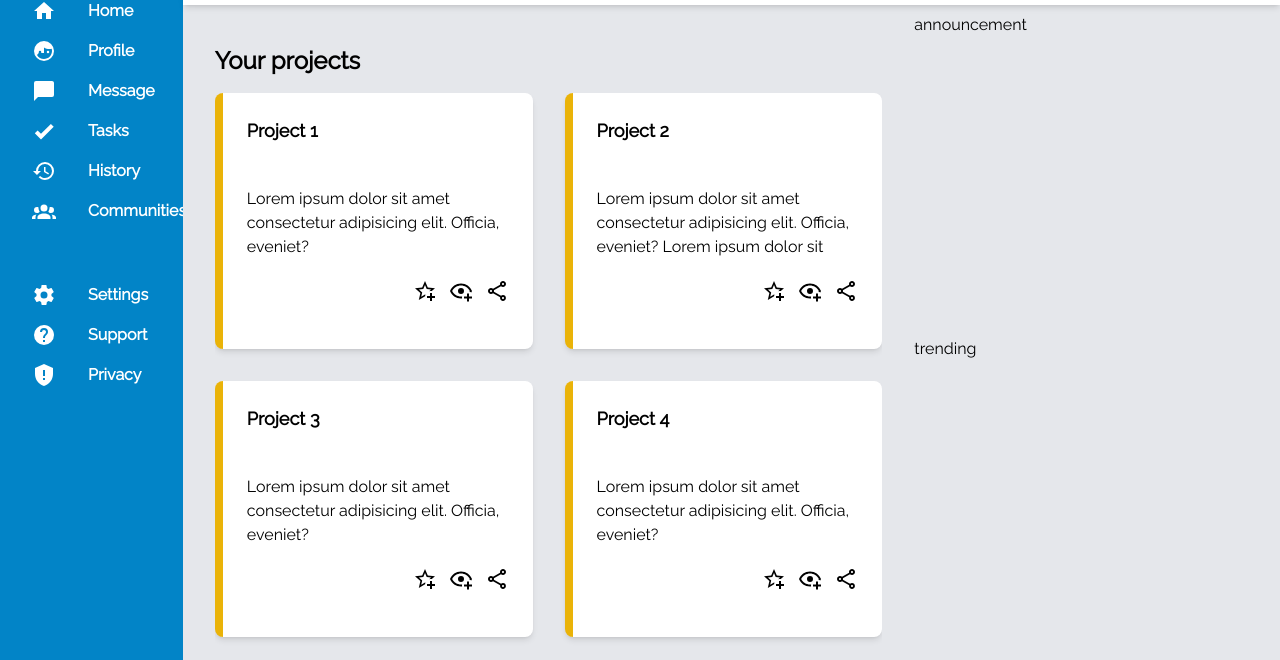
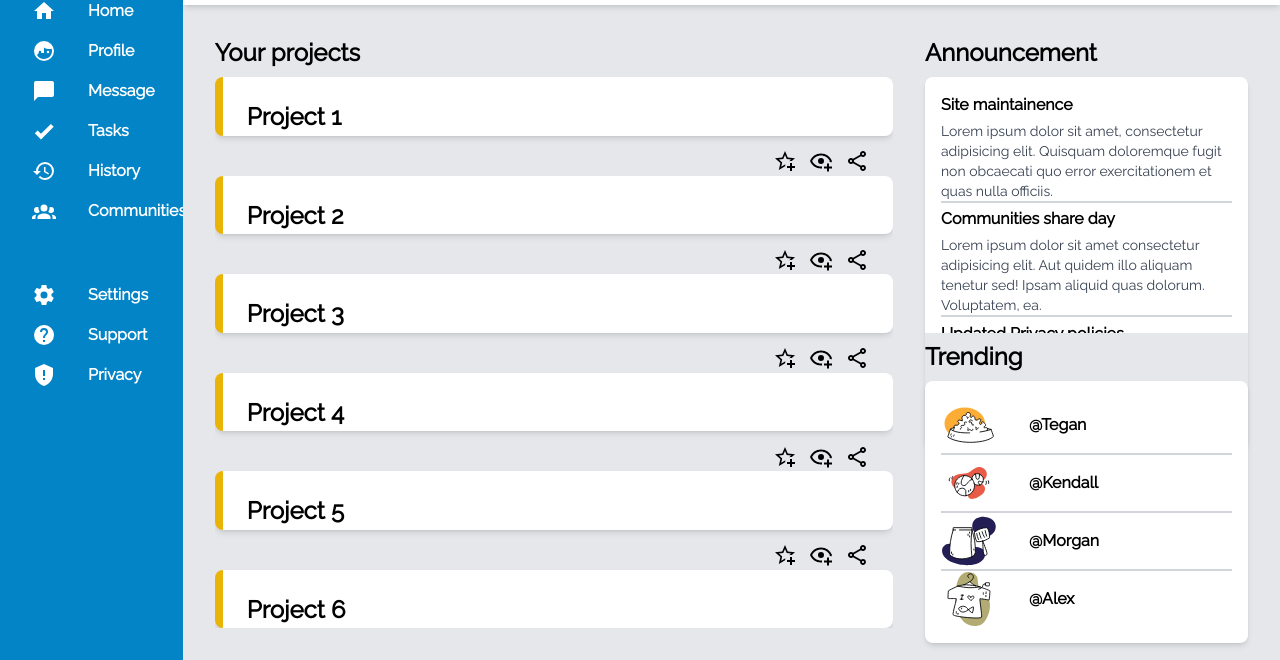
Before and after one commit to DustinDust/TOD-admin-dashboard, a website built with Vite: page index.html in a window 1280 px wide. Shown: the part 140-800 px from the top of the page. Built offline with nearby package versions, Linux system fonts and the light colour scheme.

Commit message:
Add trending, announcement layout and styles

```diff
--- a/index.html
+++ b/index.html
@@ -8,10 +8,10 @@
   </head>
   <body class="h-full w-full">
     <div
-      class="root font-whole grid-cols-layout grid-rows-layout mr-0 grid h-full w-full"
+      class="root mr-0 grid h-full w-full grid-cols-layout grid-rows-layout font-whole"
     >
       <header
-        class="grid-cols-header grid-rows-header z-10 col-span-full col-start-2 grid h-full w-full shadow-md"
+        class="z-10 col-span-full col-start-2 grid h-full w-full grid-cols-header grid-rows-header shadow-md"
       >
         <div
           class="search-bar ml-8 flex flex-row items-center gap-4 rounded-full bg-white p-2"
@@ -71,7 +71,7 @@
         </div>
       </header>
       <div
-        class="dashboard grid-rows-dashboard scrollbar-thin row-span-full grid h-full w-full grid-cols-1 items-center gap-y-8 overflow-auto bg-sky-600"
+        class="dashboard row-span-full grid h-full w-full grid-cols-1 grid-rows-dashboard items-center gap-y-8 overflow-auto bg-sky-600 scrollbar-thin"
       >
         <div class="LOGO flex items-center justify-start gap-4">
           <img
@@ -139,16 +139,15 @@
         </div>
       </div>
       <main
-        class="col-span-full col-start-2 row-span-full row-start-2 grid grid-cols-3 grid-rows-3 bg-gray-200 pt-2"
+        class="col-span-full col-start-2 row-span-full row-start-2 grid grid-cols-3 grid-rows-3 gap-8 bg-gray-200 p-8"
       >
         <section
-          class="projects col-span-2 row-span-full h-full w-full overflow-auto p-8"
+          class="projects col-span-2 row-span-full flex h-full w-full flex-col overflow-auto"
         >
-          <h3 class="mb-4 text-2xl font-extrabold">Your projects</h3>
-          <div class="project-container">
+          <h3 class="mb-2 text-2xl font-extrabold">Your projects</h3>
+          <div class="project-container flex-grow">
             <div class="project">
               <h4>Project 1</h4>
-
               <p>
                 Lorem ipsum dolor sit amet consectetur adipisicing elit.
                 Officia, eveniet?
@@ -267,8 +266,86 @@
           </div>
         </section>
         <section class="extra row-span-full grid grid-cols-1 grid-rows-2">
-          <div class="announcement h-full w-full bg-gray-200">announcement</div>
-          <div class="trending h-full w-full bg-gray-200">trending</div>
+          <div class="announcement flex h-full w-full flex-col bg-gray-200">
+            <h3 class="mb-2 text-2xl font-extrabold">Announcement</h3>
+            <div class="grow rounded-lg bg-white p-4 shadow-md">
+              <ul class="ancmnt-container">
+                <li>
+                  <div class="ancmnt-item">
+                    <h4>Site maintainence</h4>
+                    <p>
+                      Lorem ipsum dolor sit amet, consectetur adipisicing elit.
+                      Quisquam doloremque fugit non obcaecati quo error
+                      exercitationem et quas nulla officiis.
+                    </p>
+                  </div>
+                </li>
+                <li>
+                  <div class="ancmnt-item">
+                    <h4>Communities share day</h4>
+                    <p>
+                      Lorem ipsum dolor sit amet consectetur adipisicing elit.
+                      Aut quidem illo aliquam tenetur sed! Ipsam aliquid quas
+                      dolorum. Voluptatem, ea.
+                    </p>
+                  </div>
+                </li>
+                <li>
+                  <div class="ancmnt-item">
+                    <h4>Updated Privacy policies</h4>
+                    <p>
+                      Lorem ipsum dolor sit amet consectetur adipisicing elit.
+                      Aliquam sit quam itaque soluta? Tenetur earum est
+                      voluptates aut, error ipsum.
+                    </p>
+                  </div>
+                </li>
+              </ul>
+            </div>
+          </div>
+          <div class="trending flex h-full w-full flex-col bg-gray-200">
+            <h3 class="mt-2 mb-2 text-2xl font-extrabold">Trending</h3>
+            <div class="grow rounded-lg bg-white p-4 shadow-md">
+              <ul class="trend-container">
+                <li>
+                  <div class="trend-item">
+                    <img
+                      src="./src/assets/usr-1.svg"
+                      class="usr-icon"
+                      alt="Tegan"
+                    /><span>@Tegan</span>
+                  </div>
+                </li>
+                <li>
+                  <div class="trend-item">
+                    <img
+                      src="./src/assets/usr-2.svg"
+                      alt="Kendall"
+                      class="usr-icon"
+                    /><span>@Kendall</span>
+                  </div>
+                </li>
+                <li>
+                  <div class="trend-item">
+                    <img
+                      src="./src/assets/usr-3.svg"
+                      alt="Morgan"
+                      class="usr-icon"
+                    /><span>@Morgan</span>
+                  </div>
+                </li>
+                <li>
+                  <div class="trend-item">
+                    <img
+                      src="./src/assets/usr-4.svg"
+                      alt="Alex"
+                      class="usr-icon"
+                    /><span>@Alex</span>
+                  </div>
+                </li>
+              </ul>
+            </div>
+          </div>
         </section>
       </main>
     </div>
--- a/src/index.css
+++ b/src/index.css
@@ -17,21 +17,61 @@ a {
 }
 
 .project-container {
-  @apply grid-cols-projects grid auto-rows-fr gap-8 overflow-auto;
+  @apply grid auto-rows-fr grid-cols-projects gap-x-10 gap-y-10 overflow-auto;
 }
 
 .project {
-  @apply grid max-h-64 grid-cols-1 grid-rows-3 rounded-lg border-l-8 border-l-yellow-500 bg-white p-6 shadow-md;
+  @apply z-10 grid grid-cols-1 grid-rows-project-card gap-2 rounded-lg border-l-8 border-l-yellow-500 bg-white p-6 shadow-md;
 }
 
 .project h4 {
-  @apply text-lg font-bold;
+  @apply text-2xl font-extrabold;
 }
 
 .project p {
-  @apply overflow-clip;
+  @apply overflow-hidden text-clip text-base text-gray-700;
 }
 
 .project-control {
   @apply flex flex-row gap-3 justify-self-end;
 }
+
+.ancmnt-container {
+  @apply grid grid-cols-1 grid-rows-3 gap-y-1;
+}
+
+.ancmnt-item {
+  @apply flex flex-col gap-1;
+}
+
+.ancmnt-container li {
+  @apply flex grow flex-col justify-center border-b-2 border-b-gray-300 last:border-b-0;
+}
+
+.ancmnt-item h4 {
+  @apply text-base font-bold;
+}
+
+.ancmnt-item p {
+  @apply text-sm font-light text-gray-700;
+}
+
+.trend-container {
+  @apply flex h-full w-full flex-col justify-center;
+}
+
+.trend-container li {
+  @apply flex grow flex-col justify-center border-b-2 border-b-gray-300 last:border-b-0;
+}
+
+.trend-item span {
+  @apply text-base font-bold;
+}
+
+.trend-item {
+  @apply flex flex-row items-center justify-start gap-8;
+}
+
+.usr-icon {
+  @apply h-14 w-14;
+}
--- a/tailwind.config.js
+++ b/tailwind.config.js
@@ -7,13 +7,14 @@ module.exports = {
       gridTemplateColumns: {
         layout: '1fr 2fr 2fr 2fr',
         header: '3fr 2fr',
-        projects: 'repeat(auto-fit, minmax(300px, 1fr))',
+        projects: 'repeat(auto-fit, minmax(400px, 1fr))',
       },
       gridTemplateRows: {
         dashboard: '2fr 4fr 3fr 4fr',
         layout: '2fr 3fr 3fr 3fr',
         header: '1fr 1fr',
         projects: 'repeat(auto-fit, minmax(400px, 1fr))',
+        'project-card': '1fr 3fr 1fr',
       },
       fontFamily: {
         whole: "'Raleway', sans-serif;",
```
Also changed, not shown: src/assets/usr-1.svg (added), src/assets/usr-2.svg (added), src/assets/usr-3.svg (added), src/assets/usr-4.svg (added).
